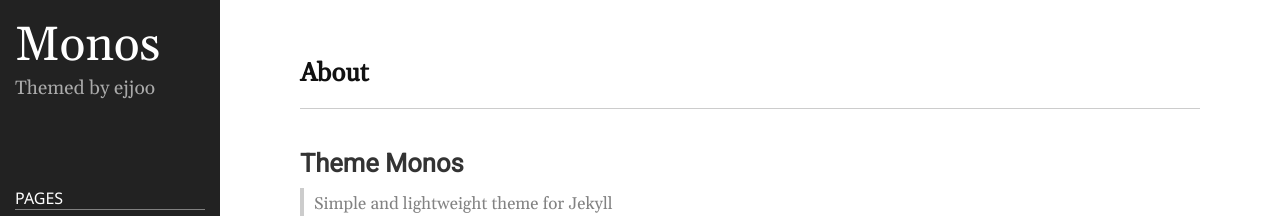
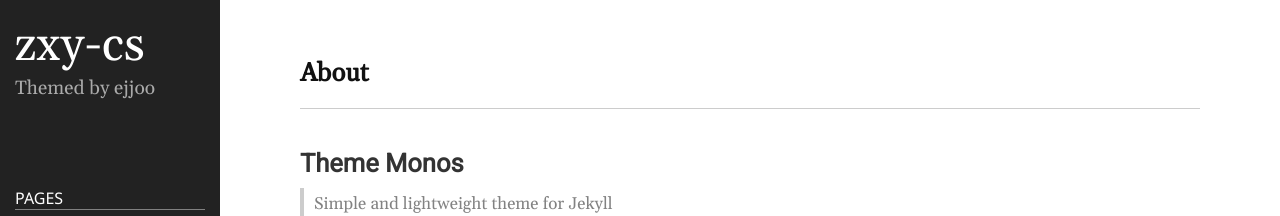
Before and after one commit to zxy-cs/zxy-cs.github.io, a Jekyll site: the page built from README.md, in a window 1280 px wide and 900 px high. Shown: the top 216 px of the window. Built offline with Jekyll 4.4.1, drawn with Linux system fonts in a browser that asks for light colours.

Commit message:
Update _config.yml

```diff
--- a/_config.yml
+++ b/_config.yml
@@ -18,8 +18,8 @@
 # You can create any custom variable you would like, and they will be accessible
 # in the templates via {{ site.myvariable }}.
 
-title: Monos
-email: ejjoo7994@gmail.com
+title: zxy-cs
+email: zxyforwork@gmail.com
 description: >- # this means to ignore newlines until "baseurl:"
   Themed by ejjoo
 # baseurl: "/" # the subpath of your site, e.g. /blog
```
